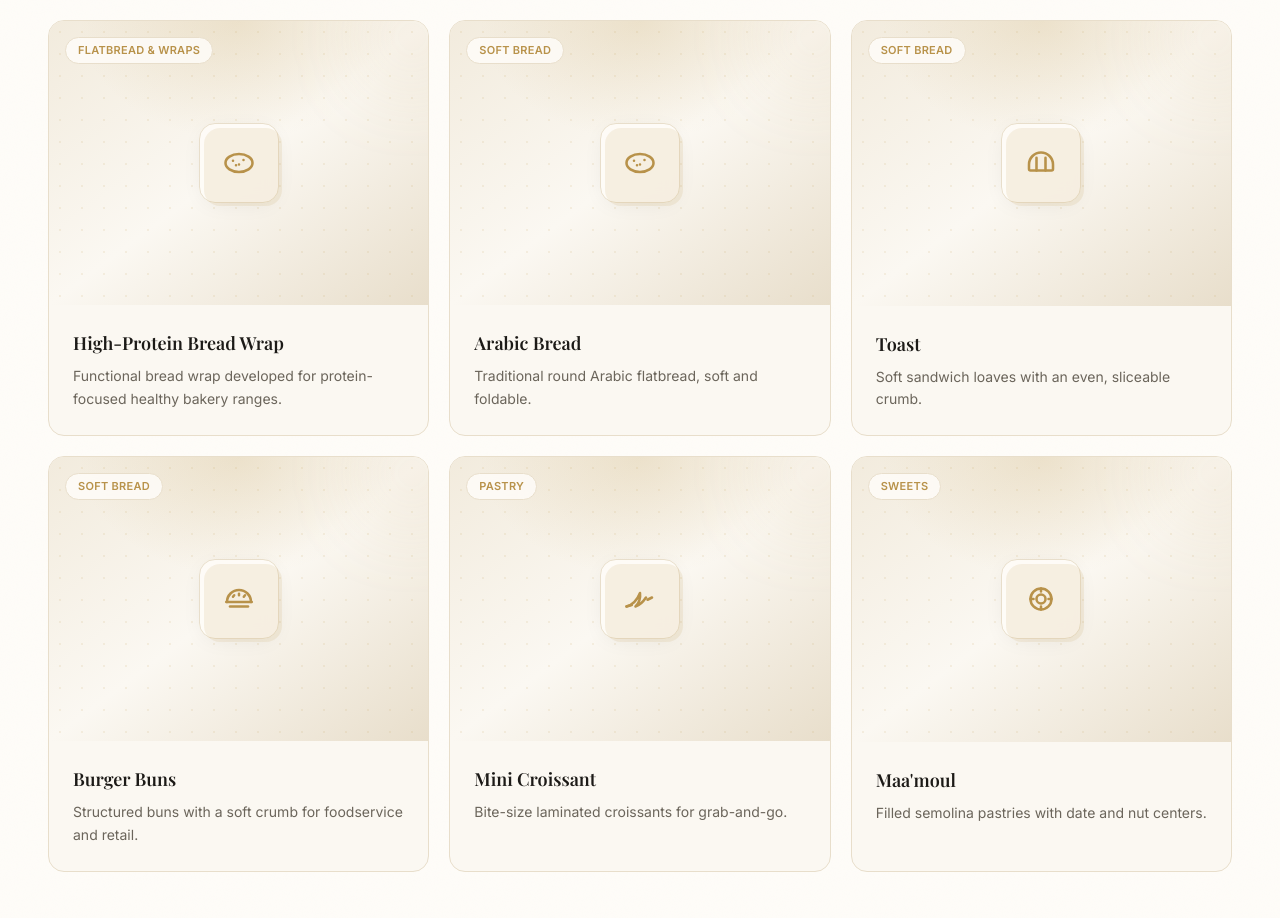
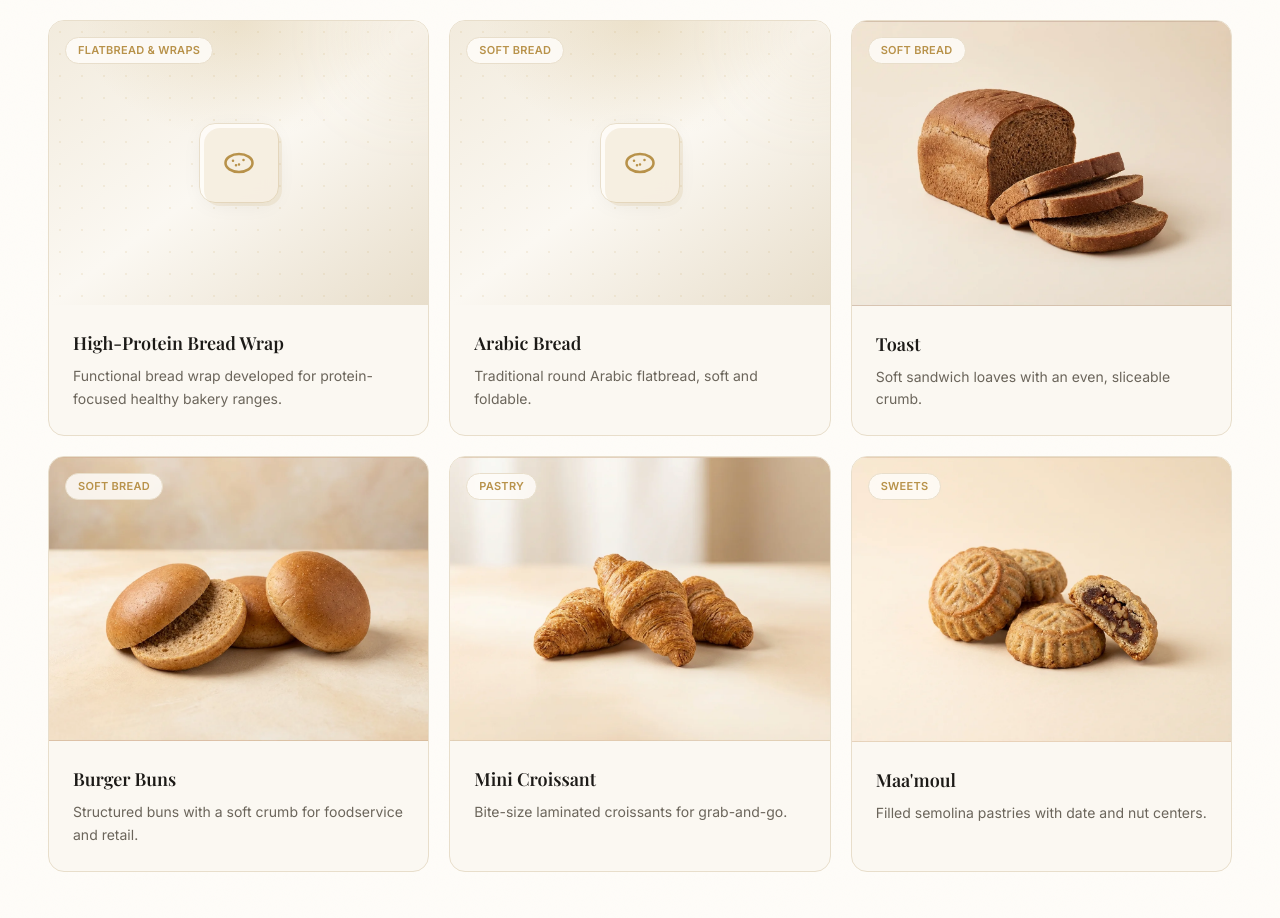
Before and after one commit to Ma7mdYehia/al-shehail-food-industry-landing-page, a Next.js app: page / in a window 1280 px wide. Shown: the part 1940-2858 px from the top of the page. Built offline with nearby package versions, Linux system fonts and the light colour scheme; a web font is replaced by a local one.

Commit message:
Add optimized product images and section video
Co-Authored-By: Claude Opus 4.8 <noreply@anthropic.com>
Claude-Session: https://claude.ai/code/session_01FYCJKz6WipxMBpvd4besZg

```diff
--- a/components/home/AboutTeaser.tsx
+++ b/components/home/AboutTeaser.tsx
@@ -3,8 +3,26 @@ import TeaserLink from "../TeaserLink";
 
 export default function AboutTeaser() {
   return (
-    <section className="section">
-      <div className="container-x">
+    <section className="section relative overflow-hidden">
+      {/* Subtle warm background video — muted, looping, no controls. Warm light
+          overlays keep it gentle and the copy fully readable. */}
+      <div className="pointer-events-none absolute inset-0 overflow-hidden" aria-hidden>
+        <video
+          autoPlay
+          muted
+          loop
+          playsInline
+          preload="metadata"
+          className="h-full w-full object-cover opacity-45"
+        >
+          <source src="/assets/videos/about-al-shehail-bg.mp4" type="video/mp4" />
+        </video>
+        {/* Stronger cream wash on the left for the copy, lighter on the right. */}
+        <div className="absolute inset-0 bg-gradient-to-r from-cream via-cream/85 to-cream/50" />
+        <div className="absolute inset-0 bg-gradient-to-t from-cream/70 via-transparent to-warmwhite/40" />
+      </div>
+
+      <div className="container-x relative z-10">
         {/* One clean left-aligned content block: eyebrow, title, description,
             then the learn-more link directly under the copy. */}
         <div className="max-w-2xl">
--- a/lib/assets.ts
+++ b/lib/assets.ts
@@ -40,6 +40,7 @@ export type ProductAssets = {
   pate: AssetPath;
   maamoul: AssetPath;
   tamriya: AssetPath;
+  cookies: AssetPath;
 };
 
 export type FactoryAssets = {
@@ -103,16 +104,17 @@ export const assets: AssetManifest = {
   },
 
   products: {
-    arabicBread: null,    // /assets/products/arabic-bread.webp
-    breadWraps: null,     // /assets/products/bread-wraps.webp
-    toast: null,          // /assets/products/toast.webp
-    burgerBuns: null,     // /assets/products/burger-buns.webp
-    breadRolls: null,     // /assets/products/bread-rolls.webp
-    croissant: null,      // /assets/products/croissant.webp
-    miniCroissant: null,  // /assets/products/mini-croissant.webp
-    pate: null,           // /assets/products/pate.webp
-    maamoul: null,        // /assets/products/maamoul.webp
-    tamriya: null,        // /assets/products/tamriya.webp
+    arabicBread: null,    // /assets/products/arabic-bread.webp (pending)
+    breadWraps: null,     // /assets/products/bread-wraps.webp (pending)
+    toast: "/assets/products/toast.webp",
+    burgerBuns: "/assets/products/burger-buns.webp",
+    breadRolls: "/assets/products/bread-rolls.webp",
+    croissant: "/assets/products/croissant.webp",
+    miniCroissant: "/assets/products/mini-croissant.webp",
+    pate: "/assets/products/pate.webp",
+    maamoul: "/assets/products/maamoul.webp",
+    tamriya: "/assets/products/tamriya.webp",
+    cookies: "/assets/products/cookies.webp",
   },
 
   factory: {
@@ -162,6 +164,7 @@ export const productAssetKeyBySlug: Record<string, keyof ProductAssets> = {
   pate: "pate",
   maamoul: "maamoul",
   tamriya: "tamriya",
+  cookies: "cookies",
 };
 
 // ── Helpers ────────────────────────────────────────────────────────────────
@@ -212,6 +215,7 @@ const altTexts: Record<string, string> = {
   pate: "Pâte / puff pastry",
   maamoul: "Maa'moul",
   tamriya: "Tamriya",
+  cookies: "Cookies",
 
   // factory
   exterior: "Al Shehail factory exterior",
```
